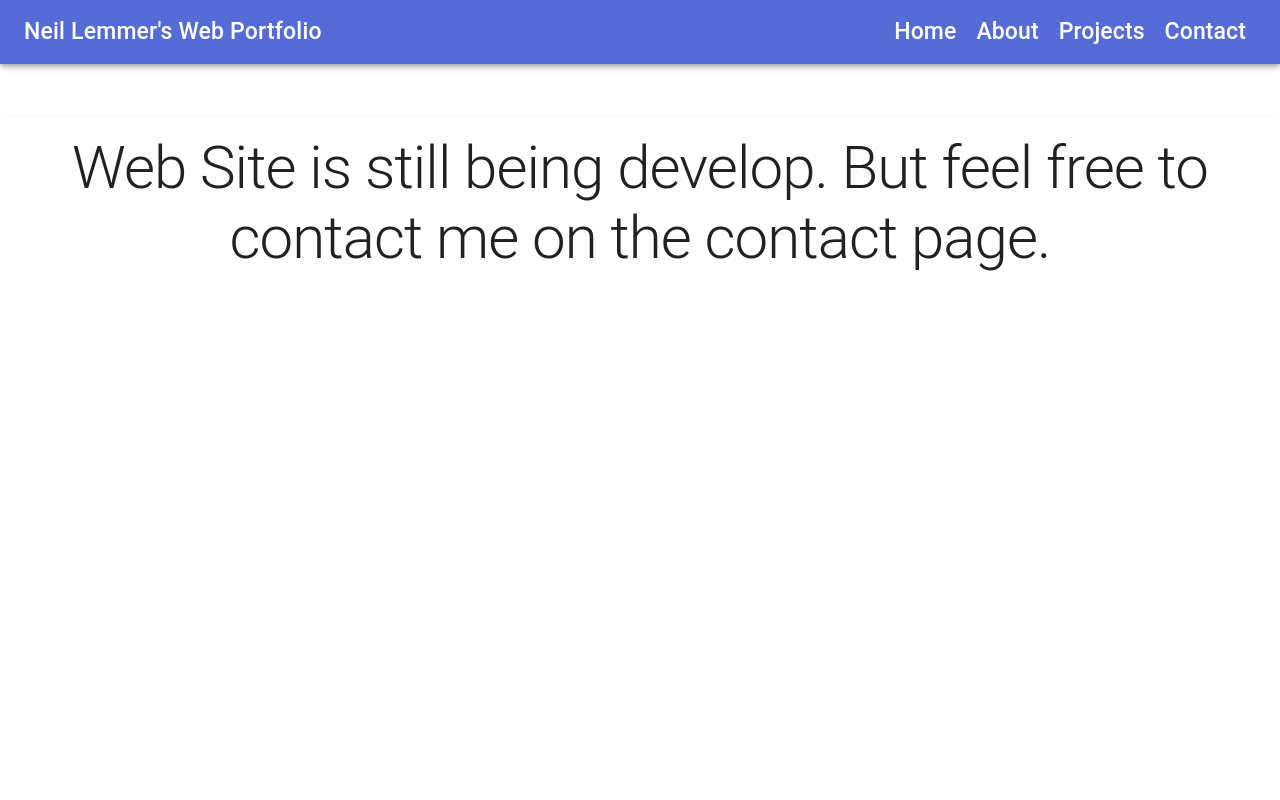
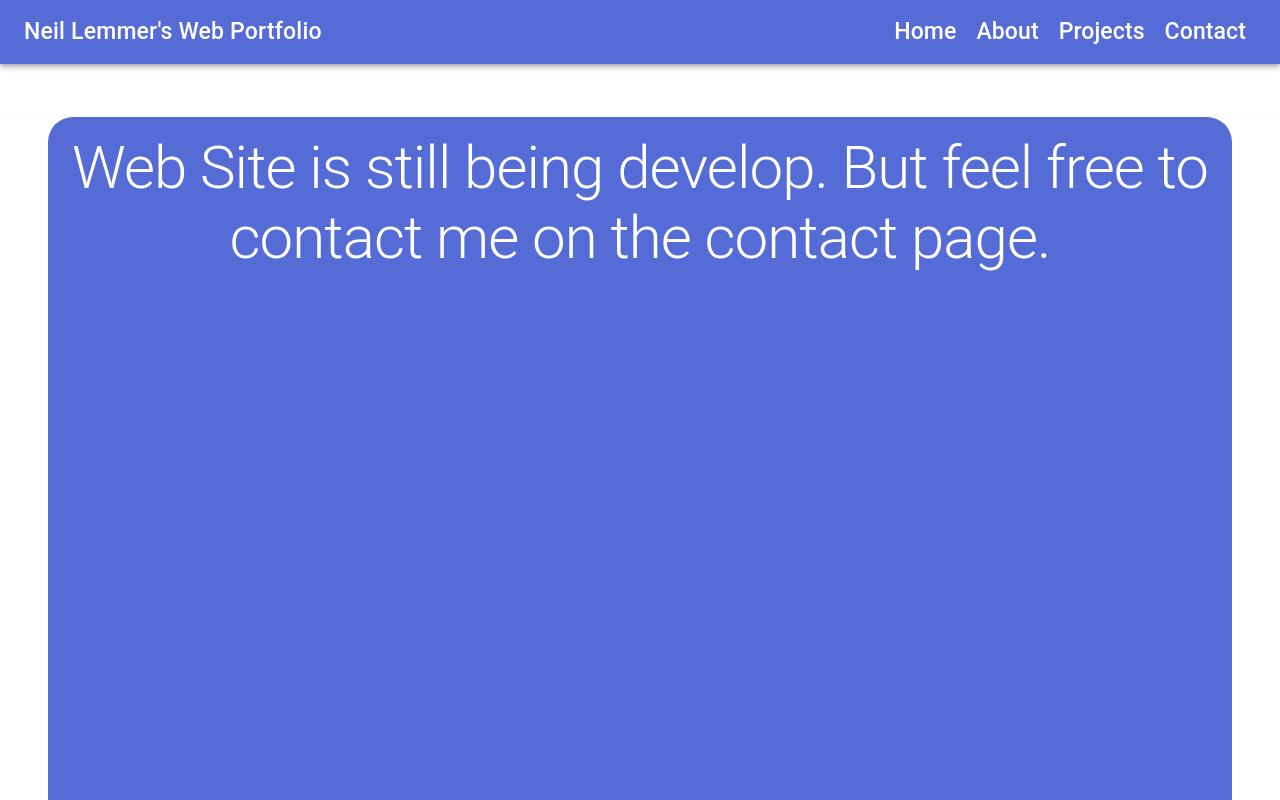
Before and after one commit to Neilphpbeginner/webPortfolio, a Next.js app: page /Home in a window 1280 px wide. Shown: the top 800 px of the page. Built offline with nearby package versions, Linux system fonts and the light colour scheme.

Commit message:
First push to next vercel production

```diff
--- a/next.config.js
+++ b/next.config.js
@@ -11,5 +11,4 @@ module.exports = {
       "/projects": { page: "/projects" },
     };
   },
-  assetPrefix: ".",
 };
--- a/pages/Home.js
+++ b/pages/Home.js
@@ -9,11 +9,12 @@ const useStyles = makeStyles({
     marginTop: "11.7rem",
   },
   cardContect: {
-    backgroundColor: "556cd6",
+    backgroundColor: theme.palette.primary.main,
     width: "90%",
     margin: "auto",
     minHeight: "100vh",
     borderRadius: "2.5rem",
+    color: theme.palette.background.default,
     "@media (max-width: 500px)": {
       marginTop: "10rem",
     },
--- a/pages/components/NavBar.js
+++ b/pages/components/NavBar.js
@@ -56,22 +56,22 @@ export default function NavBar() {
           </Typography>
           <section className={classes.menuItems}>
             <Typography variant="h6" color="textPrimary">
-              <Link href="/">
+              <Link href="/" as="/" prefetch={true}>
                 <a>Home</a>
               </Link>
             </Typography>
             <Typography variant="h6" color="textPrimary">
-              <Link href="/about">
+              <Link href="/about" as="/about" prefetch={true}>
                 <a>About</a>
               </Link>
             </Typography>
             <Typography variant="h6" color="textPrimary">
-              <Link href="/projects">
+              <Link href="/projects" as="/projects" prefetch={true}>
                 <a>Projects</a>
               </Link>
             </Typography>
             <Typography variant="h6" color="textPrimary">
-              <Link href="/contact">
+              <Link href="/contact" as="/contact" prefetch={true}>
                 <a>Contact</a>
               </Link>
             </Typography>
```
